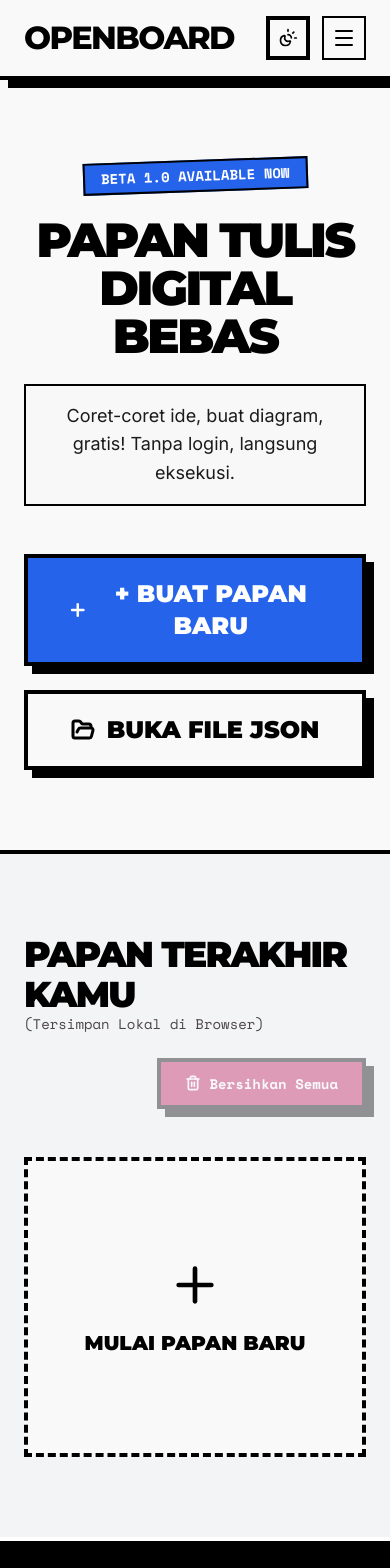
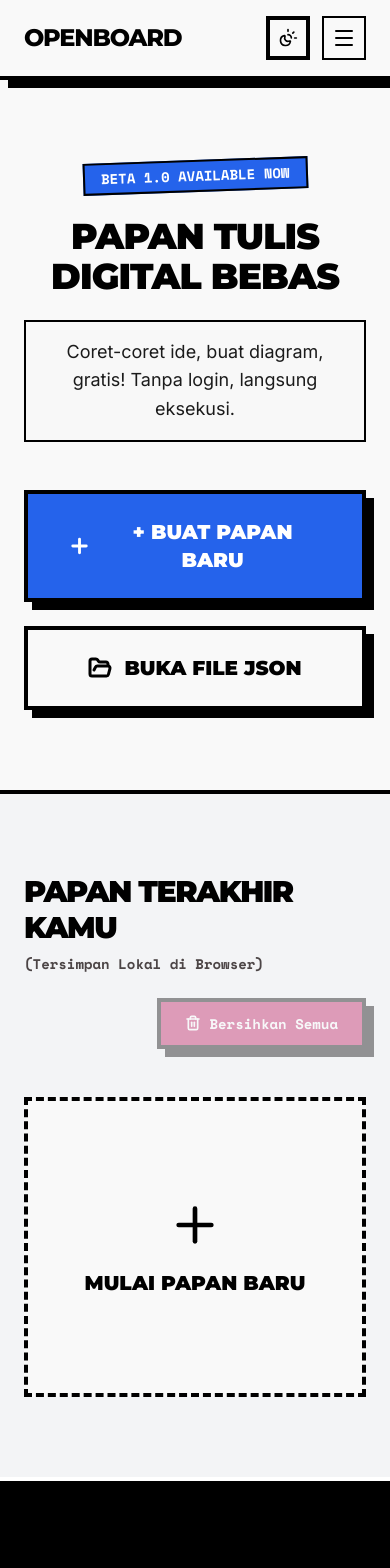
Before and after one commit to grup-belajar/open-board, a Next.js app: page / in a window 390 px wide. Shown: the top 1568 px of the page. Built offline with nearby package versions, Linux system fonts and the light colour scheme.

Commit message:
style(home): match landing typography to mockup
Match responsive headline and button sizes, navigation weights, and supporting copy to the home mockup so the page keeps its intended typographic hierarchy.

```diff
--- a/src/app/page.tsx
+++ b/src/app/page.tsx
@@ -124,16 +124,16 @@ export default function HomePage() {
       <main className="flex-1">
         {/* Hero */}
         <section className="relative overflow-hidden border-b-4 border-primary px-6 py-20 md:px-10">
-          <div className="relative z-10 mx-auto flex max-w-4xl flex-col items-center text-center">
+          <div className="relative z-10 mx-auto flex max-w-6xl flex-col items-center text-center">
             <div className="-rotate-2 mb-6 inline-block border-2 border-primary bg-accent-blue px-4 py-1 font-mono text-label font-bold text-white">
               BETA 1.0 AVAILABLE NOW
             </div>
 
-            <h2 className="mb-6 font-display text-5xl font-black uppercase leading-none tracking-tighter text-primary md:text-7xl">
+            <h2 className="mb-6 font-display text-4xl font-black uppercase tracking-tight text-primary md:text-7xl">
               Papan Tulis Digital Bebas
             </h2>
 
-            <p className="mb-12 inline-block max-w-xl border-2 border-primary bg-background/90 p-4 font-body text-body-lg text-on-surface">
+            <p className="mb-12 inline-block max-w-2xl border-2 border-primary bg-background/90 p-4 font-body text-body-lg text-on-surface md:text-2xl">
               Coret-coret ide, buat diagram, gratis! Tanpa login, langsung eksekusi.
             </p>
 
@@ -141,7 +141,7 @@ export default function HomePage() {
               <button
                 type="button"
                 onClick={handleCreateBoard}
-                className="inline-flex items-center justify-center gap-3 border-4 border-primary bg-accent-blue px-10 py-5 font-display text-2xl font-black uppercase text-white shadow-hard transition-all hover:-translate-x-1 hover:-translate-y-1 hover:shadow-hard-lg active:translate-x-2 active:translate-y-2 active:shadow-none"
+                className="inline-flex items-center justify-center gap-3 border-4 border-primary bg-accent-blue px-10 py-6 font-display text-xl font-black uppercase text-white shadow-hard transition-all hover:-translate-x-1 hover:-translate-y-1 hover:shadow-hard-lg active:translate-x-2 active:translate-y-2 active:shadow-none md:text-2xl"
               >
                 <Plus className="h-6 w-6 stroke-[3]" />
                 + Buat Papan Baru
@@ -150,7 +150,7 @@ export default function HomePage() {
               <button
                 type="button"
                 onClick={handleOpenJsonClick}
-                className="inline-flex items-center justify-center gap-3 border-4 border-primary bg-background px-10 py-5 font-display text-2xl font-black uppercase text-primary shadow-hard transition-all hover:-translate-x-1 hover:-translate-y-1 hover:shadow-hard-lg active:translate-x-2 active:translate-y-2 active:shadow-none"
+                className="inline-flex items-center justify-center gap-3 border-4 border-primary bg-background px-10 py-6 font-display text-xl font-black uppercase text-primary shadow-hard transition-all hover:-translate-x-1 hover:-translate-y-1 hover:shadow-hard-lg active:translate-x-2 active:translate-y-2 active:shadow-none md:text-2xl"
               >
                 <FolderOpen className="h-6 w-6 stroke-[3]" />
                 Buka File JSON
@@ -189,10 +189,10 @@ export default function HomePage() {
           <div className="mx-auto max-w-7xl">
             <div className="mb-12 flex flex-col items-end justify-between gap-6 md:flex-row">
               <div>
-                <h3 className="font-display text-4xl font-black uppercase tracking-tighter text-primary md:text-5xl">
+                <h3 className="mb-2 font-display text-3xl font-black uppercase tracking-tighter text-primary md:text-5xl">
                   Papan Terakhir Kamu
                 </h3>
-                <p className="font-mono text-label text-on-surface-variant">(Tersimpan Lokal di Browser)</p>
+                <p className="font-mono text-label font-bold text-on-surface-variant">(Tersimpan Lokal di Browser)</p>
               </div>
               <button
                 type="button"
@@ -285,7 +285,7 @@ export default function HomePage() {
           <h2 className="mb-8 font-display text-4xl font-black uppercase leading-none tracking-tighter md:text-6xl">
             Bawa ide anda ke level selanjutnya
           </h2>
-          <p className="mx-auto mb-12 max-w-2xl font-body text-body-lg opacity-80">
+          <p className="mx-auto mb-12 max-w-2xl font-body text-xl opacity-80">
             OpenBoard adalah alat open-source gratis untuk kolaborasi visual cepat. Tanpa akun, tanpa biaya tersembunyi.
           </p>
           <div className="flex flex-wrap justify-center gap-6">
@@ -311,7 +311,7 @@ export default function HomePage() {
       <footer className="border-t-4 border-primary bg-primary">
         <div className="flex flex-col items-center justify-between gap-8 px-6 py-8 md:flex-row md:px-10">
           <div className="flex flex-col gap-1">
-            <h2 className="font-display text-headline font-black uppercase text-on-primary">OpenBoard</h2>
+            <h2 className="font-display text-2xl font-extrabold uppercase text-on-primary">OpenBoard</h2>
             <p className="font-mono text-label-sm text-on-primary/60">© 2026 OpenBoard · Neobrutalism Edition</p>
           </div>
           <div className="flex flex-wrap gap-8">
--- a/src/components/ui/Navbar.tsx
+++ b/src/components/ui/Navbar.tsx
@@ -35,7 +35,7 @@ export default function Navbar() {
       <Link
         href="/"
         onClick={() => setIsMobileMenuOpen(false)}
-        className="font-display text-headline uppercase tracking-tighter text-primary focus-visible:outline focus-visible:outline-4 focus-visible:outline-offset-4 focus-visible:outline-accent-blue"
+        className="font-display text-2xl font-extrabold uppercase tracking-tighter text-primary focus-visible:outline focus-visible:outline-4 focus-visible:outline-offset-4 focus-visible:outline-accent-blue md:text-display md:font-black"
       >
         OpenBoard
       </Link>
@@ -44,7 +44,7 @@ export default function Navbar() {
         <Link href="/" className="font-mono text-label font-bold text-secondary underline underline-offset-4 focus-visible:outline focus-visible:outline-4 focus-visible:outline-offset-4 focus-visible:outline-accent-blue">
           Home
         </Link>
-        <Link href="/#recent-boards" className="font-mono text-label text-on-surface transition-colors hover:text-secondary focus-visible:outline focus-visible:outline-4 focus-visible:outline-offset-4 focus-visible:outline-accent-blue">
+        <Link href="/#recent-boards" className="font-mono text-label font-bold text-on-surface transition-colors hover:text-secondary focus-visible:outline focus-visible:outline-4 focus-visible:outline-offset-4 focus-visible:outline-accent-blue">
           Explore
         </Link>
 
```
